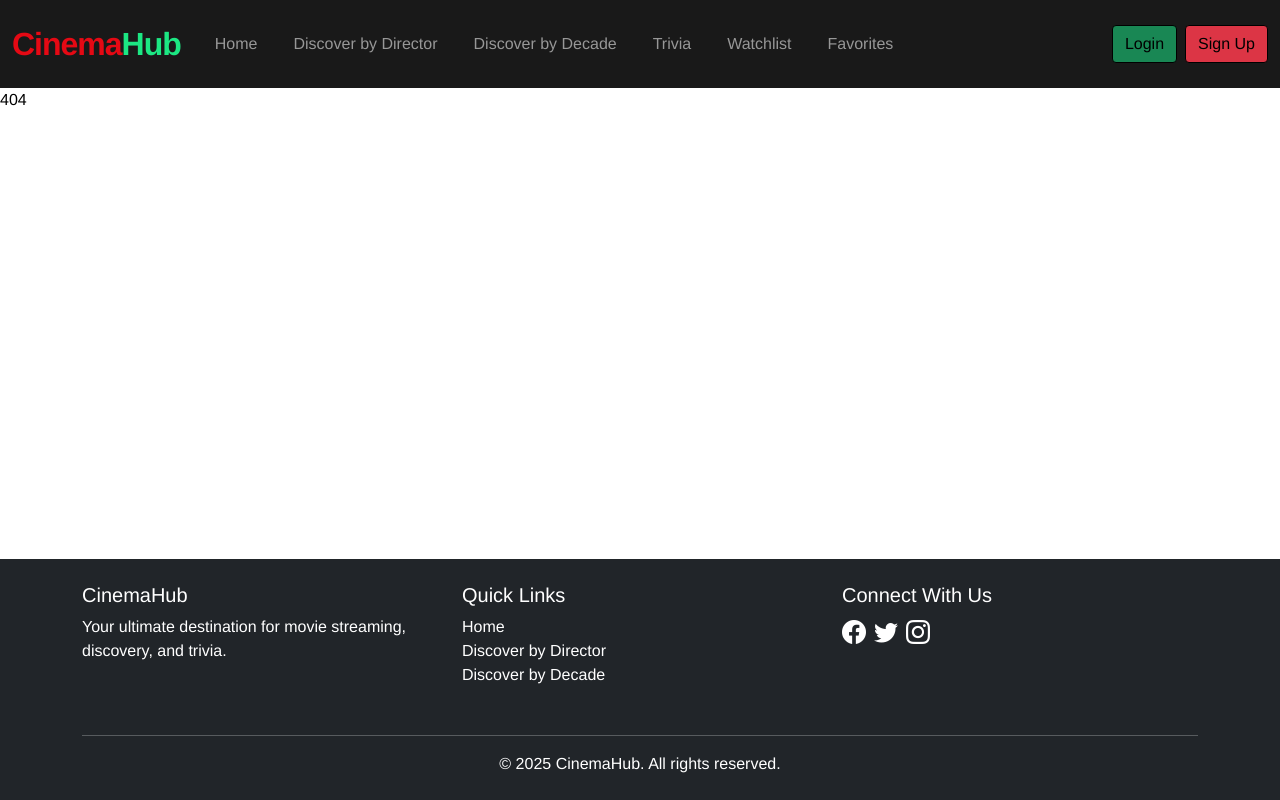
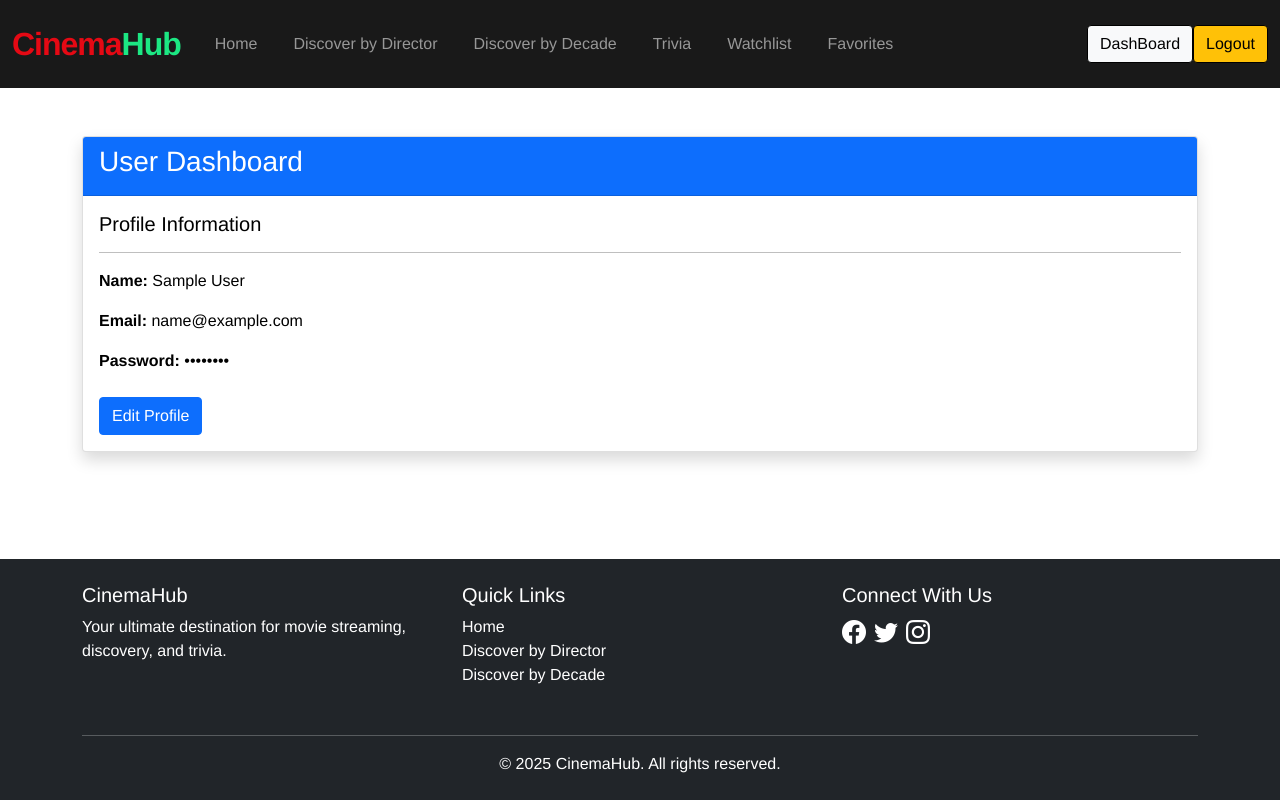
Before and after one commit to Moringa-SDF-PT10/group-05-project, a React (Vite) app: page /Dashboard in a window 1280 px wide. Built offline with nearby package versions, Linux system fonts and the light colour scheme; sample sign-in values are in the browser's storage.

Commit message:
protected toute

```diff
--- a/src/App.jsx
+++ b/src/App.jsx
@@ -13,17 +13,17 @@ import Home from "./pages/Home";
 import Login from "./pages/Login";
 import Watchlist from "./pages/Watchlist";
 import Trivia from "./pages/Trivia";
-import DiscoverDirector from "./pages/DiscoverByDirector";
-import DiscoverDecade from "./pages/DiscoverByDecade";
+import DiscoverByDirector from "./pages/DiscoverByDirector";
+import DiscoverByDecade from "./pages/DiscoverByDecade";
 import "./styles/App.css";
 import Signup from "./pages/Signup";
-import ErrorPage from "./pages/ErrorPage";
 import { useState, useEffect } from "react";
 import ProtectedRoute from "./routes/ProtectedRoute";
 import Favorites from "./pages/Favorites";
+import ErrorPage from "./pages/errorPage";
+import Dashboard from "./pages/Dashboard";
+
 function App() {
-  const [isAuthenticated, setIsAuthenticated] = useState(false);
-
   return (
     <Router>
       <div className="app-container">
@@ -36,15 +36,15 @@ function App() {
             <Route
               path="/Watchlist"
               element={
-                <ProtectedRoute isAuthenticated={isAuthenticated}>
+                <ProtectedRoute>
                   <Watchlist />
                 </ProtectedRoute>
               }
             />
-             <Route
+            <Route
               path="/Favorites"
               element={
-                <ProtectedRoute isAuthenticated={isAuthenticated}>
+                <ProtectedRoute>
                   <Favorites />
                 </ProtectedRoute>
               }
@@ -52,24 +52,32 @@ function App() {
             <Route
               path="/Trivia"
               element={
-                <ProtectedRoute isAuthenticated={isAuthenticated}>
+                <ProtectedRoute>
                   <Trivia />
                 </ProtectedRoute>
               }
             />
             <Route
-              path="/DiscoverDirector"
+              path="/DiscoverByDirector"
               element={
-                <ProtectedRoute isAuthenticated={isAuthenticated}>
-                  <DiscoverDirector />
+                <ProtectedRoute>
+                  <DiscoverByDirector />
                 </ProtectedRoute>
               }
             />
             <Route
-              path="/DiscoverDecade"
+              path="/DiscoverByDecade"
               element={
-                <ProtectedRoute isAuthenticated={isAuthenticated}>
-                  <DiscoverDecade />
+                <ProtectedRoute>
+                  <DiscoverByDecade />
+                </ProtectedRoute>
+              }
+            />
+            <Route
+              path="/Dashboard"
+              element={
+                <ProtectedRoute>
+                  <Dashboard />
                 </ProtectedRoute>
               }
             />
--- a/src/components/Footer.jsx
+++ b/src/components/Footer.jsx
@@ -22,10 +22,10 @@ function Footer() {
                   <a href="/">Home</a>
                 </li>
                 <li>
-                  <a href="/discover/director">Discover by Director</a>
+                  <a href="/discoverByDirector">Discover by Director</a>
                 </li>
                 <li>
-                  <a href="/discover/decade">Discover by Decade</a>
+                  <a href="/discoverByDecade">Discover by Decade</a>
                 </li>
               </ul>
             </Col>
--- a/src/components/Navigation.jsx
+++ b/src/components/Navigation.jsx
@@ -18,10 +18,10 @@ function Navigation() {
               <Nav.Link as={Link} to="/">
                 Home
               </Nav.Link>
-              <Nav.Link as={Link} to="/discover/director">
+              <Nav.Link as={Link} to="/discoverByDirector">
                 Discover by Director
               </Nav.Link>
-              <Nav.Link as={Link} to="/discover/decade">
+              <Nav.Link as={Link} to="/discoverByDecade">
                 Discover by Decade
               </Nav.Link>
               <Nav.Link as={Link} to="/trivia">
@@ -35,6 +35,31 @@ function Navigation() {
               </Nav.Link>
             </Nav>
             <div className="d-flex">
+              {localStorage.getItem("cinemahubUser") ? (
+                <>
+                  <Button
+                    style={{ MarginRight: "20px" }}
+                    variant="light"
+                    onClick={() => {
+                      window.location.href = "/Dashboard";
+                    }}
+                    className="auth-button"
+                  >
+                    DashBoard
+                  </Button>
+                  <Button
+                    variant="warning"
+                    onClick={() => {
+                      localStorage.removeItem("cinemahubUser");
+                      window.location.href = "/";
+                    }}
+                    className="auth-button"
+                  >
+                    Logout
+                  </Button>
+                </>
+              ) : (
+                <>
                   <Button
                     variant="success"
                     as={Link}
@@ -51,6 +76,8 @@ function Navigation() {
                   >
                     Sign Up
                   </Button>
+                </>
+              )}
             </div>
           </Navbar.Collapse>
         </Container>
--- a/src/pages/Dashboard.jsx
+++ b/src/pages/Dashboard.jsx
@@ -0,0 +1,132 @@
+import React, { useState, useEffect } from "react";
+import { Form, Button, Card, Container, Alert } from "react-bootstrap";
+
+function Dashboard() {
+  const [user, setUser] = useState(null);
+  const [editMode, setEditMode] = useState(false);
+  const [formData, setFormData] = useState({
+    name: "",
+    email: "",
+    password: "",
+  });
+  const [successMessage, setSuccessMessage] = useState("");
+
+  useEffect(() => {
+    const userData = JSON.parse(localStorage.getItem("cinemahubUser"));
+    if (userData) {
+      setUser(userData);
+      setFormData({
+        name: userData.name || "",
+        email: userData.email || "",
+        password: userData.password || "",
+      });
+    }
+  }, []);
+
+  const handleInputChange = (e) => {
+    const { name, value } = e.target;
+    setFormData({
+      ...formData,
+      [name]: value,
+    });
+  };
+
+  const handleSubmit = (e) => {
+    e.preventDefault();
+    const updatedUser = { ...user, ...formData };
+    localStorage.setItem("cinemahubUser", JSON.stringify(updatedUser));
+    setUser(updatedUser);
+    setEditMode(false);
+    setSuccessMessage("Profile updated successfully!");
+    setTimeout(() => setSuccessMessage(""), 3000);
+  };
+
+  if (!user) {
+    return (
+      <Container className="mt-5">
+        <Alert variant="warning">No user data found. Please login.</Alert>
+      </Container>
+    );
+  }
+
+  return (
+    <Container className="mt-5">
+      <Card className="shadow">
+        <Card.Header className="bg-primary text-white">
+          <h3>User Dashboard</h3>
+        </Card.Header>
+        <Card.Body>
+          {successMessage && <Alert variant="success">{successMessage}</Alert>}
+
+          {editMode ? (
+            <Form onSubmit={handleSubmit}>
+              <Form.Group className="mb-3">
+                <Form.Label>Name</Form.Label>
+                <Form.Control
+                  type="text"
+                  name="name"
+                  value={formData.name}
+                  onChange={handleInputChange}
+                  required
+                />
+              </Form.Group>
+
+              <Form.Group className="mb-3">
+                <Form.Label>Email</Form.Label>
+                <Form.Control
+                  type="email"
+                  name="email"
+                  value={formData.email}
+                  onChange={handleInputChange}
+                  required
+                />
+              </Form.Group>
+
+              <Form.Group className="mb-3">
+                <Form.Label>Password</Form.Label>
+                <Form.Control
+                  type="password"
+                  name="password"
+                  value={formData.password}
+                  onChange={handleInputChange}
+                  required
+                />
+              </Form.Group>
+
+              <div className="d-flex gap-2">
+                <Button variant="primary" type="submit">
+                  Save Changes
+                </Button>
+                <Button variant="secondary" onClick={() => setEditMode(false)}>
+                  Cancel
+                </Button>
+              </div>
+            </Form>
+          ) : (
+            <>
+              <div className="mb-4">
+                <h5>Profile Information</h5>
+                <hr />
+                <p>
+                  <strong>Name:</strong> {user.name}
+                </p>
+                <p>
+                  <strong>Email:</strong> {user.email}
+                </p>
+                <p>
+                  <strong>Password:</strong> ••••••••
+                </p>
+              </div>
+
+              <Button variant="primary" onClick={() => setEditMode(true)}>
+                Edit Profile
+              </Button>
+            </>
+          )}
+        </Card.Body>
+      </Card>
+    </Container>
+  );
+}
+
+export default Dashboard;
--- a/src/pages/Home.jsx
+++ b/src/pages/Home.jsx
@@ -57,8 +57,8 @@ function Home() {
               }}
             >
               <div className="hero-content">
-                <h1>{movie.title}</h1>
-                <p>
+                <h1 style={{ color: "white" }}>{movie.title}</h1>
+                <p style={{ color: "white" }}>
                   {movie.release_date?.split("-")[0]} • {movie.vote_average} ⭐
                 </p>
                 <div className="hero-buttons">
--- a/src/routes/ProtectedRoute.jsx
+++ b/src/routes/ProtectedRoute.jsx
@@ -2,12 +2,13 @@
 import React from "react";
 import { Navigate } from "react-router-dom";
 
-const ProtectedRoute = ({ isAuthenticated, children }) => {
-  console.log(isAuthenticated + " isAuthenticated"); //this is failing i dont know why
-
-  const storedProfile = localStorage.getItem("userData");
+const ProtectedRoute = ({ children }) => {
+  const storedProfile = localStorage.getItem("cinemahubUser");
   console.log(storedProfile + " storedProfile");
-
+  if (!storedProfile) {
+    console.log("No user profile found");
+    return <Navigate to="/login" />;
+  }
   try {
     if (storedProfile) {
       const parsedProfile = JSON.parse(storedProfile);
```
Lines whose indentation alone changed are shown as unchanged.
